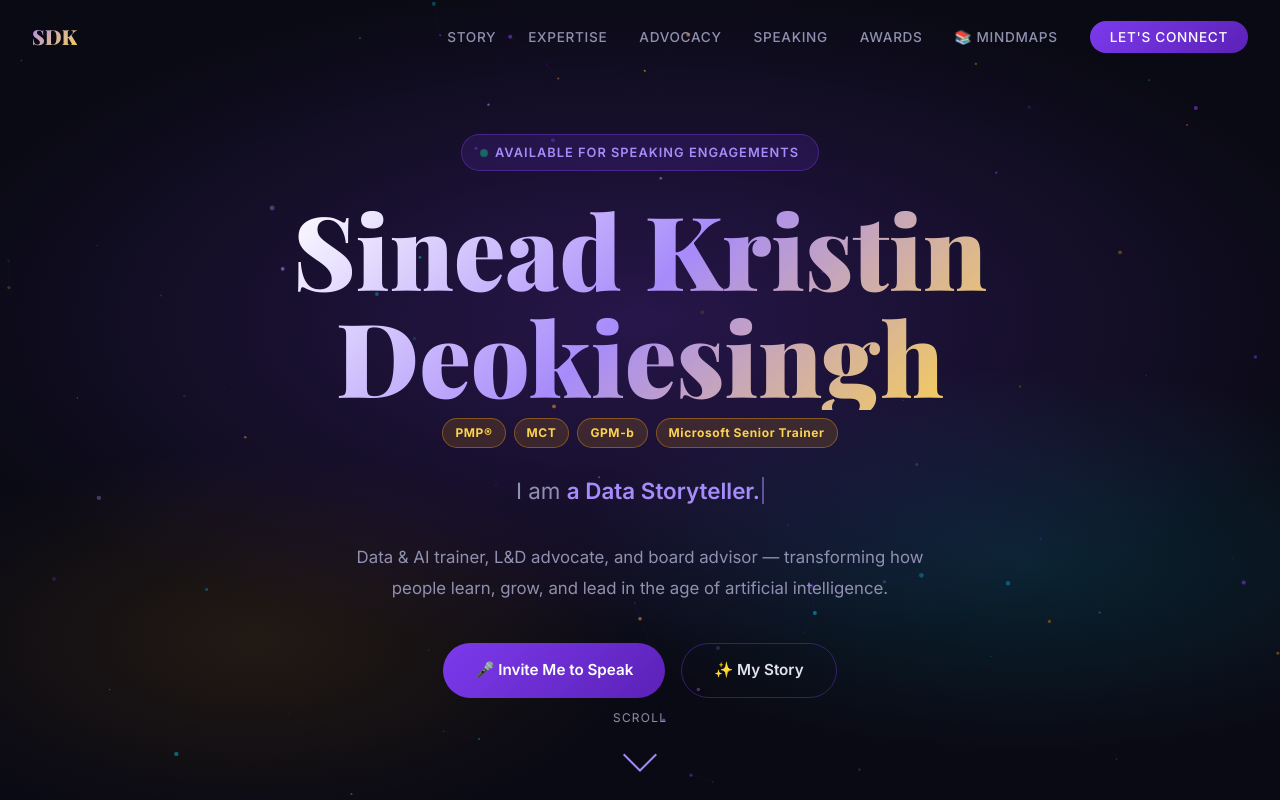
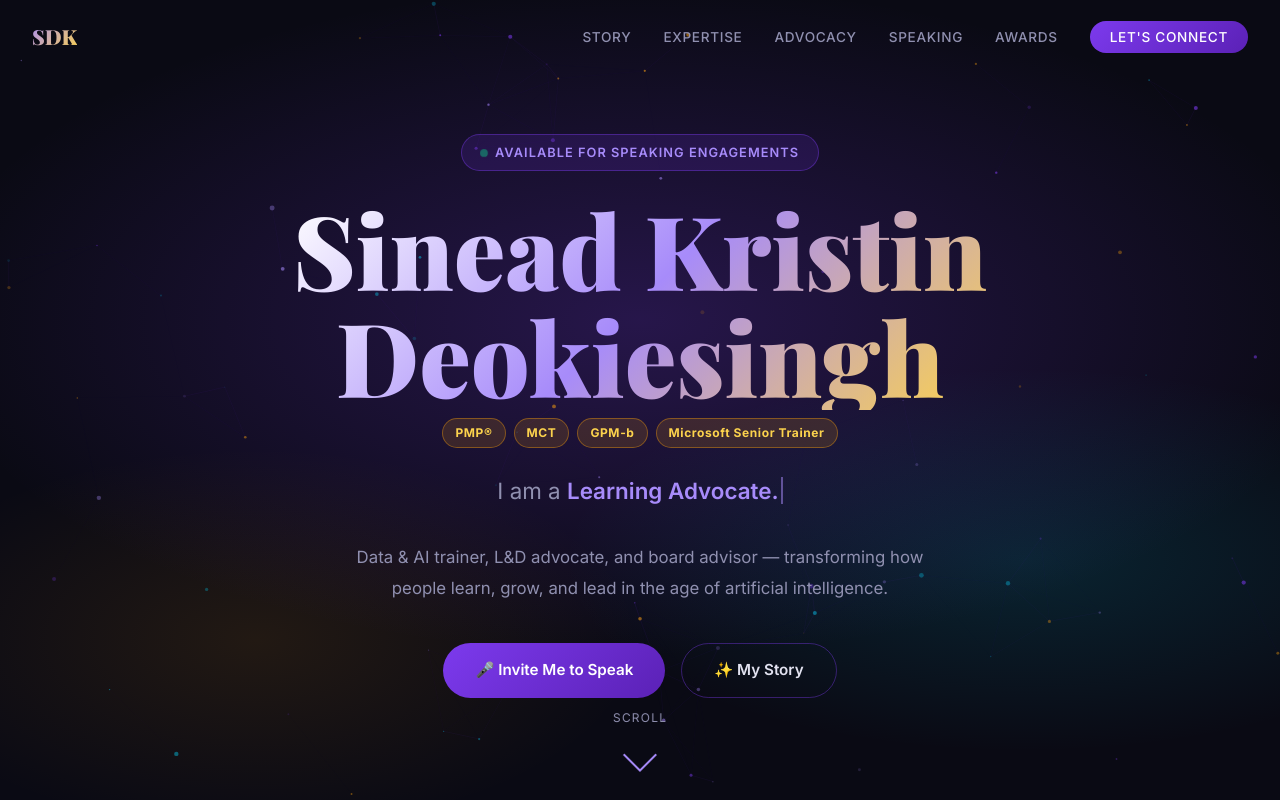
Before and after one commit to ForTheLoveOfLearning/aboutme, a plain HTML site: page index.html in a window 1280 px wide. Shown: the top 800 px of the page. Drawn offline with nearby package versions, Linux system fonts and the light colour scheme.

Commit message:
Final updates: Add Credly link, move SOA exams to certifications, enhance mobile layout

```diff
--- a/index.html
+++ b/index.html
@@ -398,7 +398,7 @@
       <li><a href="#what-i-do">Expertise</a></li>
       <li><a href="#advocacy">Advocacy</a></li>
       <li><a href="#speaking">Speaking</a></li>
-      <li><a href="#recognition">Awards</a></li><li><a href="https://fortheloveoflearning.github.io/mindmaps-gallery/" target="_blank">📚 Mindmaps</a></li>
+      <li><a href="#recognition">Awards</a></li>
       <li><a href="#connect" class="nav-cta">Let's Connect</a></li>
     </ul>
     <div class="hamburger" id="hamburger"><span></span><span></span><span></span></div>
@@ -416,7 +416,7 @@
         <span class="cred-badge">GPM-b</span>
         <span class="cred-badge">Microsoft Senior Trainer</span>
       </div>
-      <div class="hero-typewriter">I am&nbsp;<span id="typed-text"></span><span class="cursor"></span></div>
+      <div class="hero-typewriter">I am a&nbsp;<span id="typed-text"></span><span class="cursor"></span></div>
       <p class="hero-desc">Data &amp; AI trainer, L&amp;D advocate, and board advisor — transforming how people learn, grow, and lead in the age of artificial intelligence.</p>
       <div class="hero-actions">
         <a href="#speaking" class="btn-primary">🎤 Invite Me to Speak</a>
@@ -613,7 +613,7 @@
       <div class="awards-grid">
         <div class="award-card reveal"><div class="medal">🏅</div><h4>The 100 Club Coin</h4><div class="org">Microsoft · February 2025</div><p>A prestigious internal recognition awarded for exceptional performance and outstanding contribution.</p></div>
         <div class="award-card reveal" style="transition-delay:0.1s"><div class="medal">🪙</div><h4>One Microsoft Coin</h4><div class="org">Microsoft · April 2021</div><p>Awarded for exemplifying collaboration, transparency, and optimizing processes for Team Microsoft.</p></div>
-        <div class="award-card reveal" style="transition-delay:0.2s"><div class="medal">📐</div><h4>SOA Actuarial Exams</h4><div class="org">Society of Actuaries</div><p>Passed SOA Exam P (Probability) and Exam FM (Financial Mathematics) — a foundation built on rigorous analytical thinking.</p></div>
+
       </div>
       <div class="reveal">
         <h3 style="font-size:1.1rem;font-weight:700;color:var(--white);margin-bottom:1.25rem;">Certifications &amp; Credentials</h3>
@@ -623,7 +623,7 @@
           <div class="cert-badge"><span class="cert-icon">🌱</span> GPM-b — Green Project Management</div>
           <div class="cert-badge"><span class="cert-icon">🤖</span> Data &amp; AI Specialist</div>
           <div class="cert-badge"><span class="cert-icon">☁️</span> Microsoft Azure</div>
-          <div class="cert-badge"><span class="cert-icon">📊</span> Power BI</div>
+          <div class="cert-badge"><span class="cert-icon">📊</span> Power BI</div><div class="cert-badge"><span class="cert-icon">🏆</span> <a href="https://www.credly.com/users/sinead.deokiesingh" target="_blank" style="color:inherit;text-decoration:none;">Credly Digital Badges</a></div>
         </div>
       </div>
     </div>
@@ -677,7 +677,7 @@
     });
 
     // Typewriter
-    const phrases = ['an Advocate & Educator.','a Data Storyteller.','Tenacious.','a Discerner.','a Learning Leader.'];
+    const phrases = ['Data & AI Trainer.','Learning Advocate.','Speaker & Storyteller.','Barrier Breaker.','Discerning. Tenacious.'];
     let pi = 0, ci = 0, del = false;
     const typed = document.getElementById('typed-text');
     function type() {
```
